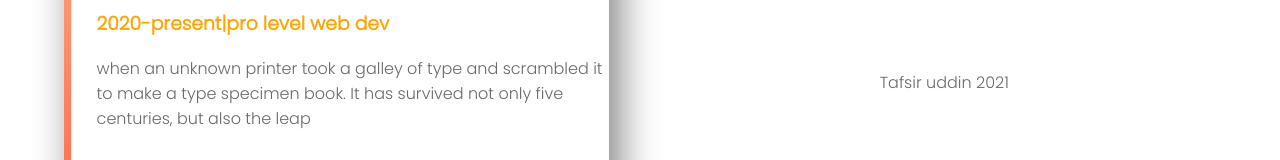
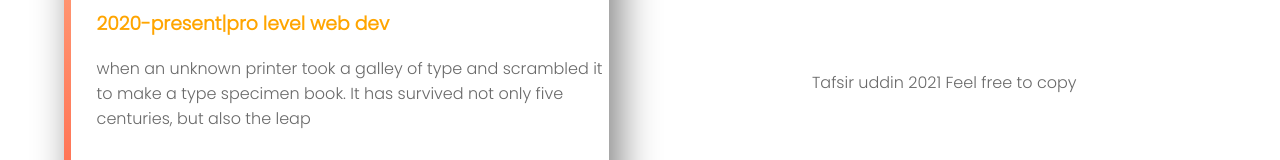
Before and after one commit to TAFSIRUDDIN/web-portfolio, a plain HTML site: page index.html in a window 1280 px wide. Shown: the part 1466-1626 px from the top of the page. Drawn offline with Linux system fonts and the light colour scheme.

Commit message:
copy right

```diff
--- a/index.html
+++ b/index.html
@@ -44,6 +44,6 @@
             <p>when an unknown printer took a galley of type and scrambled it to make a type specimen book. It has survived not only five centuries, but also the leap</p>
         </div>
     </section>
-    <footer> <p>Tafsir uddin 2021 </p> </footer>
+    <footer> <p>Tafsir uddin 2021 Feel free to copy </p> </footer>
 </body>
 </html>
```
Also changed, not shown: 1 other file.
